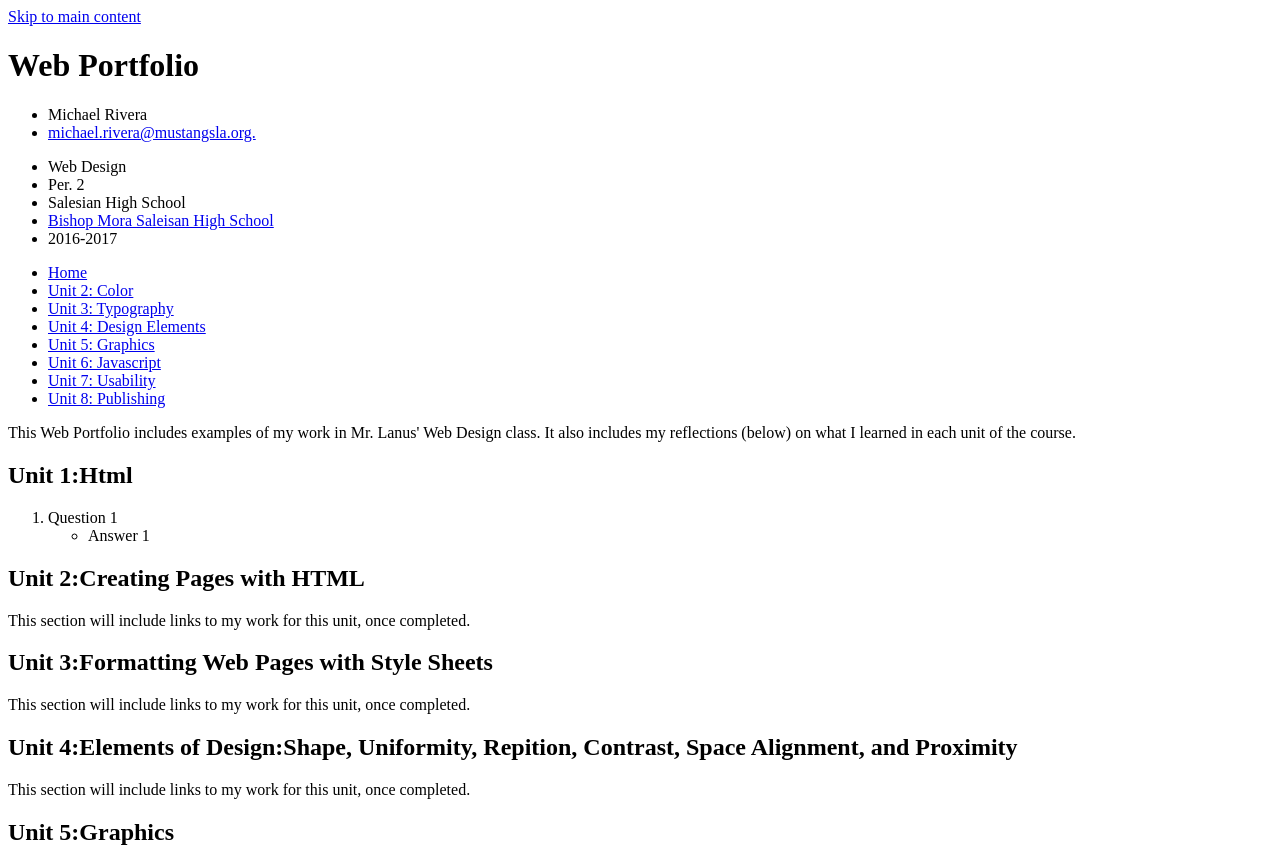
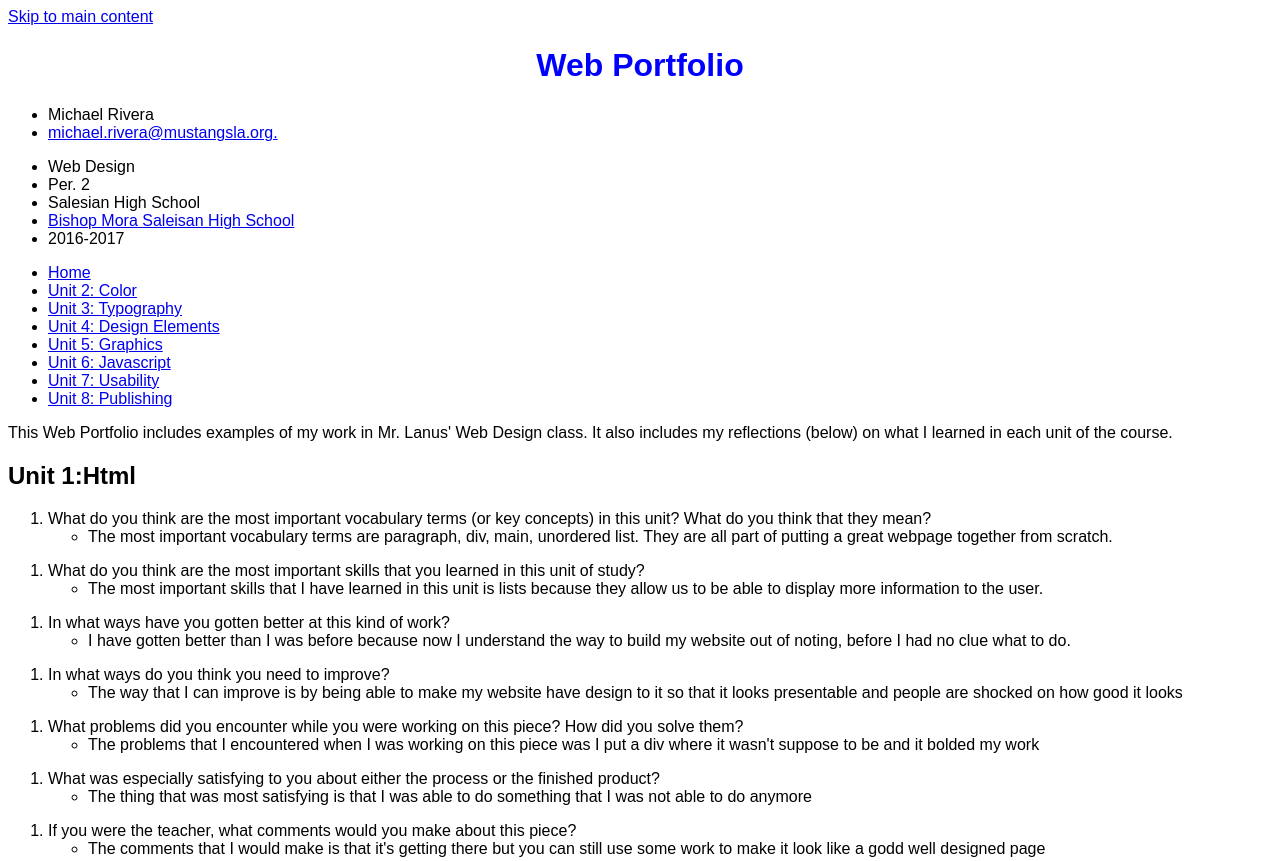
Before and after one commit to mikerivera24/portfolio_michaelrivera, a plain HTML site: page index.html in a window 1280 px wide. Shown: the top 861 px of the page. Drawn offline with Linux system fonts and the light colour scheme.

Commit message:
started styling with css

```diff
--- a/index.html
+++ b/index.html
@@ -3,9 +3,25 @@
 <head>
 <meta charset="utf-8">
 <title>Web Portfolio: Michael Rivera</title>
+<style>
+body {
+  font-size:1em;
+  font-weight: normal;
+  font-family: Arial, sans-serif;
+  color: #000000 /* black*/
+  text-align: left;
+  }
+  h1 {
+    font-size: 1.8em
+    font-weight: bold;
+    color: #0000ff; /*blue*/
+    text-align: center;
+  }
+ </style>
 </head>
+
+
 <body>
-
   <div>
     <a href="#main">Skip to main content</a>
 
@@ -46,11 +62,55 @@
 <h2>Unit 1:Html</h2>
 
 <ol>
-   <li>Question 1</li>
+   <li>What do you think are the most important vocabulary terms (or key concepts) in this unit? What do you think that they mean?
+</li>
        <ul>
-          <li>Answer 1</li>
+          <li>The most important vocabulary terms are paragraph, div, main, unordered list. They are all part of putting a great webpage together from scratch.</li>
        </ul>
      </ol>
+
+     <ol>
+       <li>What do you think are the most important skills that you learned in this unit of study?</li>
+
+       <ul>
+         <li>The most important skills that I have learned in this unit is lists because they allow us to be able to display more information to the user.
+       </ul>
+     </ol>
+
+       <ol>
+            <li>In what ways have you gotten better at this kind of work?</li>
+            <ul>
+              <li>I have gotten better than I was before because now I understand the way to build my website out of noting, before I had no clue what to do.</li>
+            </ul>
+          </ol>
+
+          <ol>
+            <li>In what ways do you think you need to improve?</li>
+            <ul>
+              <li>The way that I can improve is by being able to make my website have design to it so that it looks presentable and people are shocked on how good it looks</li>
+            </ul>
+          </ol>
+
+          <ol>
+            <li>What problems did you encounter while you were working on this piece? How did you solve them?</li>
+            <ul>
+              <li>The problems that I encountered when I was working on this piece was I put a div where it wasn't suppose to be and it bolded my work</li>
+            </ul>
+          </ol>
+
+          <ol>
+            <li>What was especially satisfying to you about either the process or the finished product?</li>
+            <ul>
+              <li>The thing that was most satisfying is that I was able to do something that I was not able to do anymore</li>
+            </ul>
+          </ol>
+
+          <ol>
+            <li>If you were the teacher, what comments would you make about this piece?</li>
+            <ul>
+              <li>The comments that I would make is that it's getting there but you can still use some work to make it look like a godd well designed page</li>
+            </ul>
+          </ol>
 
  <h2>Unit 2:Creating Pages with HTML </h2>
 <p>This section will include links to my work for this unit, once completed.</p>
--- /dev/null
+++ b/styles/spreadsheet.css
@@ -0,0 +1,19 @@
+<!DOCTYPE HTML>
+<html>
+<head>
+<meta charset="utf-8">
+<title>Web Portfolio: Michael Rivera</title>
+<style>
+body {
+  font-size:1em;
+  font-weight: normal;
+  font-family: Arial, sans-serif;
+  color: #000000 /* black*/
+  text-align: left;
+  }
+  h1 {
+    font-size: 1.8em
+    font-weight: bold;
+    color: #0000ff; /*blue*/
+    text-align: center;
+  }
```
